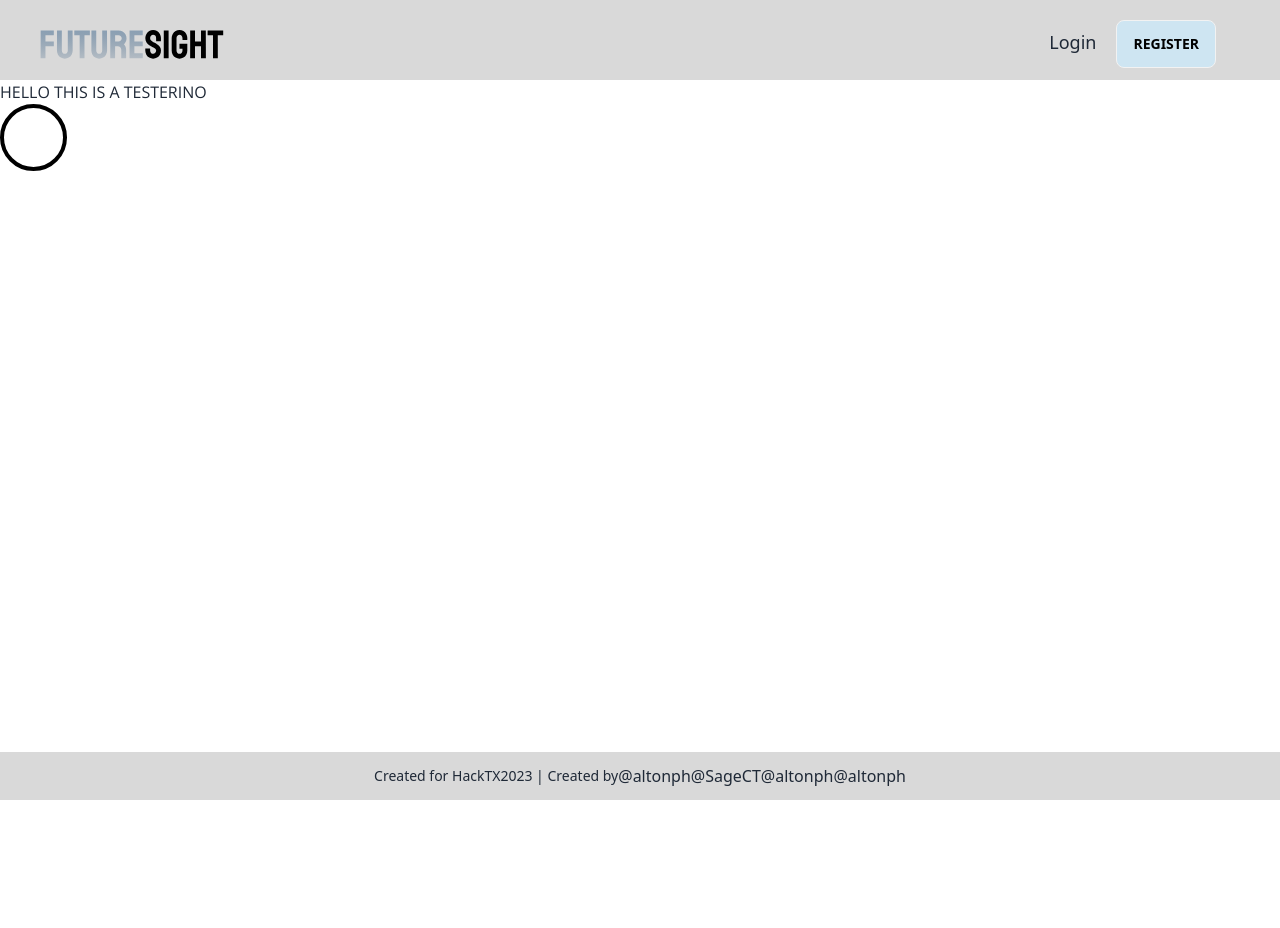
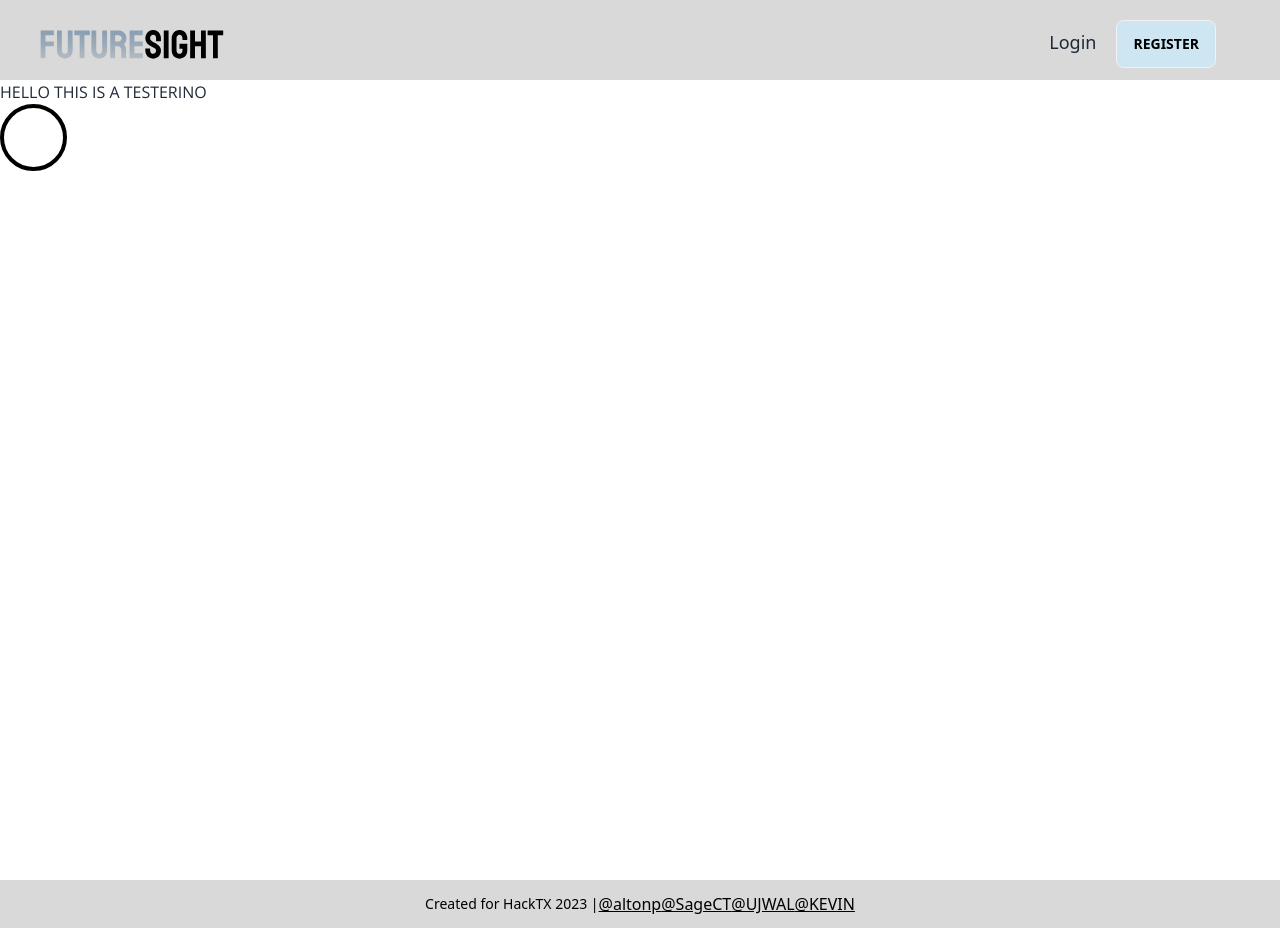
Before and after one commit to SageCT/HackTX23, a React (Vite) app in the folder hackTX/client/: page / in a window 1280 px wide. Before the commit the page ends 800 px from the top, so only its background shows below. Built offline with nearby package versions, Linux system fonts and the light colour scheme; a web font is replaced by a local one.

Commit message:
breaking: footer formatting needs fix

```diff
--- a/hackTX/client/src/components/Footer.tsx
+++ b/hackTX/client/src/components/Footer.tsx
@@ -1,25 +1,44 @@
 import React from "react";
+
+const GITHUBS = {
+  SAGE: "https://github.com/SageCT",
+  ALTON: "https://github.com/SageCT",
+  UJWAL: "https://github.com/SageCT",
+  KEVIN: "https://github.com/SageCT",
+};
 
 const Footer = () => {
   return (
     <>
-      <div className="fixed flex flex-row justify-center items-center bottom-0 h-12 w-screen bg-navgray">
-        <p className="text-sm">{"Created for HackTX2023 | Created by "}</p>
-        <a href="#">
-          <p>@altonph </p>
-        </a>
-        <p> </p>
-        <a href="https://github.com/SageCT">
-          <p>@SageCT</p>
-        </a>
-        <p> </p>
-        <a href="#">
-          <p>@altonph </p>
-        </a>
-        <p> </p>
-        <a href="#">
-          <p>@altonph</p>
-        </a>
+      <div className="flex flex-row justify-center items-center bottom-0 h-12 w-screen text-black bg-navgray">
+        <p className="text-sm">{"Created for HackTX 2023 | "}</p>
+
+        <p>
+          {" "}
+          <a href={GITHUBS.ALTON}>
+            <u>@altonp</u>
+          </a>{" "}
+        </p>
+
+        <p>
+          {" "}
+          <a href={GITHUBS.SAGE}>
+            <u>@SageCT</u>
+          </a>{" "}
+        </p>
+
+        <p>
+          <a href={GITHUBS.UJWAL}>
+            <u> @UJWAL </u>
+          </a>
+        </p>
+
+        <p>
+          {" "}
+          <a href={GITHUBS.KEVIN}>
+            <u>@KEVIN</u>
+          </a>{" "}
+        </p>
       </div>
     </>
   );
--- a/hackTX/client/src/pages/LandingPage.tsx
+++ b/hackTX/client/src/pages/LandingPage.tsx
@@ -1,12 +1,13 @@
 import React from "react";
-import NavBar from "../components/NavBar"
-import Footer from "../components/Footer"
+import NavBar from "../components/NavBar";
+import Footer from "../components/Footer";
 import ColoredShape from "../components/ColoredShape";
 
 const Landingpage = () => {
   return (
     <>
-      <NavBar/>
+      <NavBar />
+      <div className="bg-white h-screen">
         {/* Title Test */}
         <div className="">
           <h1 className="font-opensans">HELLO THIS IS A TESTERINO</h1>
@@ -14,7 +15,8 @@ const Landingpage = () => {
 
         {/* Component Test */}
         <ColoredShape type="circle" color="red" />
-      <Footer/>
+      </div>
+      <Footer />
     </>
   );
 };
```
Lines whose indentation alone changed are shown as unchanged.
